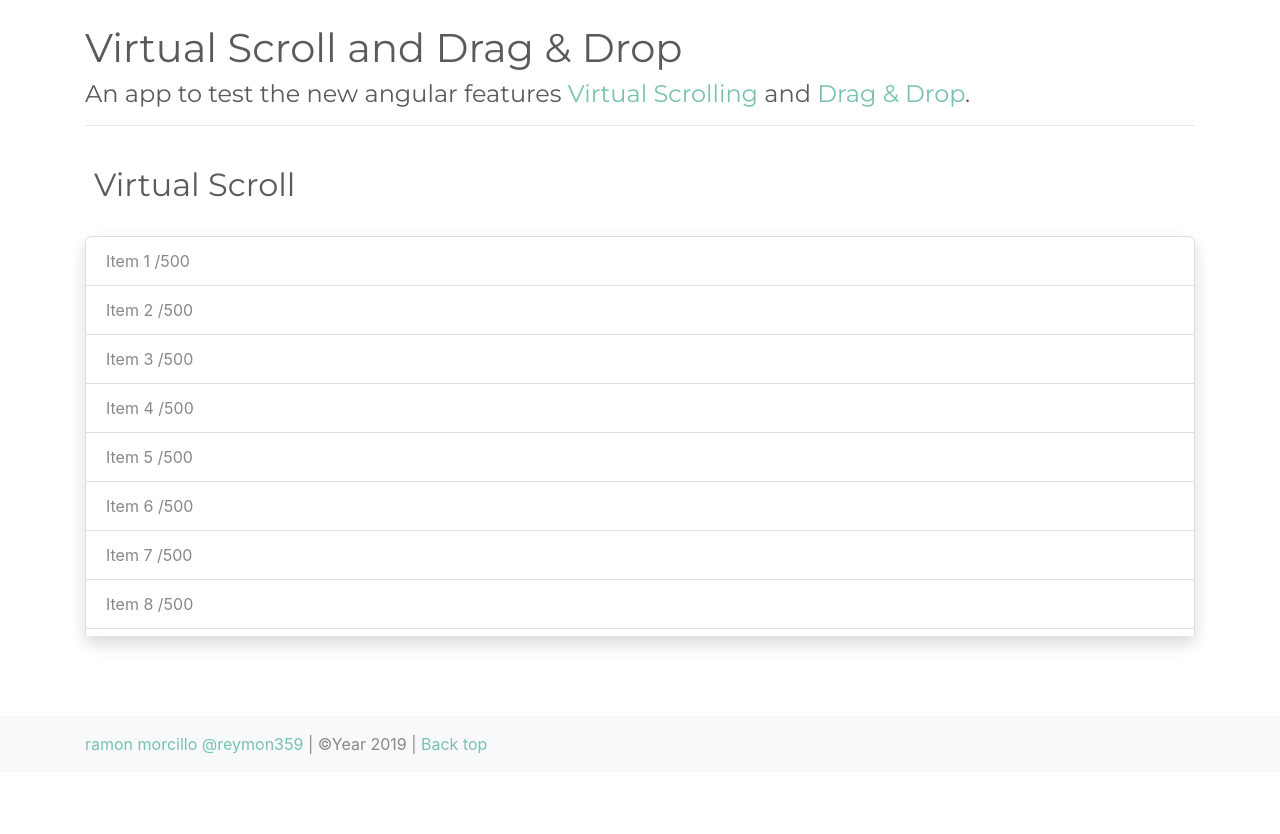
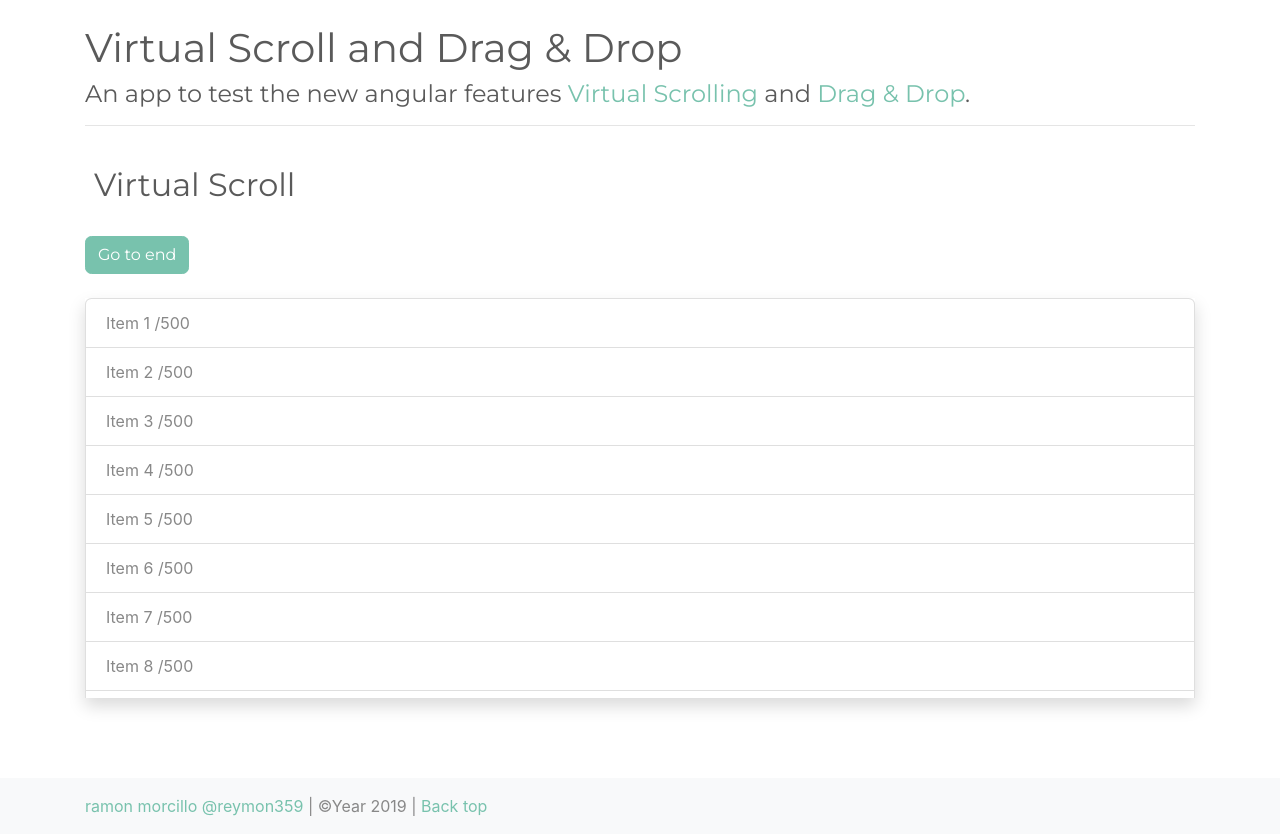
Before and after one commit to reymon359/virtualScroll-dragAndDrop, an Angular app: page / in a window 1280 px wide. Before the commit the page ends 800 px from the top, so only its background shows below. Built offline with nearby package versions, Linux system fonts and the light colour scheme.

Commit message:
go to end

```diff
--- a/src/app/virtual/virtual.component.html
+++ b/src/app/virtual/virtual.component.html
@@ -2,6 +2,15 @@
     <h2>Virtual Scroll</h2>
 
 </div>
+
+<div class="row mb-4">
+    <div class="col">
+        <button class="btn btn-primary" (click)="goEnd()">
+            Go to end
+        </button>
+    </div>
+</div>
+
 
 <!-- We need to put the height of each item -->
 <cdk-virtual-scroll-viewport itemSize="50" style="height:50vh;" class="shadow list-group ">
--- a/src/app/virtual/virtual.component.ts
+++ b/src/app/virtual/virtual.component.ts
@@ -1,4 +1,5 @@
-import { Component, OnInit } from '@angular/core';
+import { Component, OnInit, ViewChild } from '@angular/core';
+import { CdkVirtualScrollViewport } from '@angular/cdk/scrolling';
 
 
 @Component({
@@ -8,6 +9,9 @@ import { Component, OnInit } from '@angular/core';
 })
 export class VirtualComponent implements OnInit {
 
+  @ViewChild(CdkVirtualScrollViewport) viewPort: CdkVirtualScrollViewport;
+
+
   persons = Array(500).fill(0);
 
   constructor() { }
@@ -16,4 +20,8 @@ export class VirtualComponent implements OnInit {
     console.log(this.persons);
   }
 
+  goEnd() {
+    this.viewPort.scrollToIndex(this.persons.length);
+  }
+
 }
```
